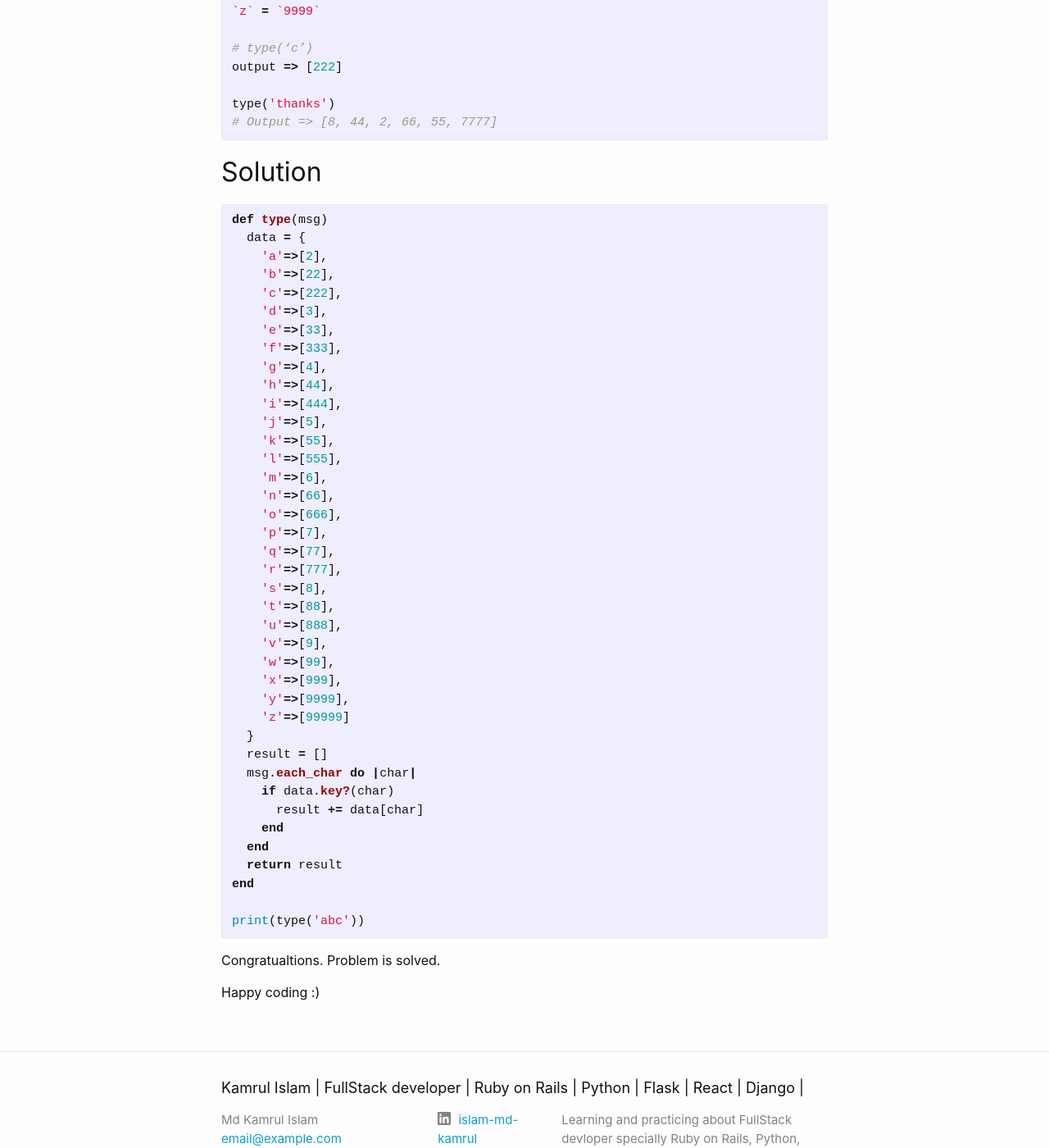
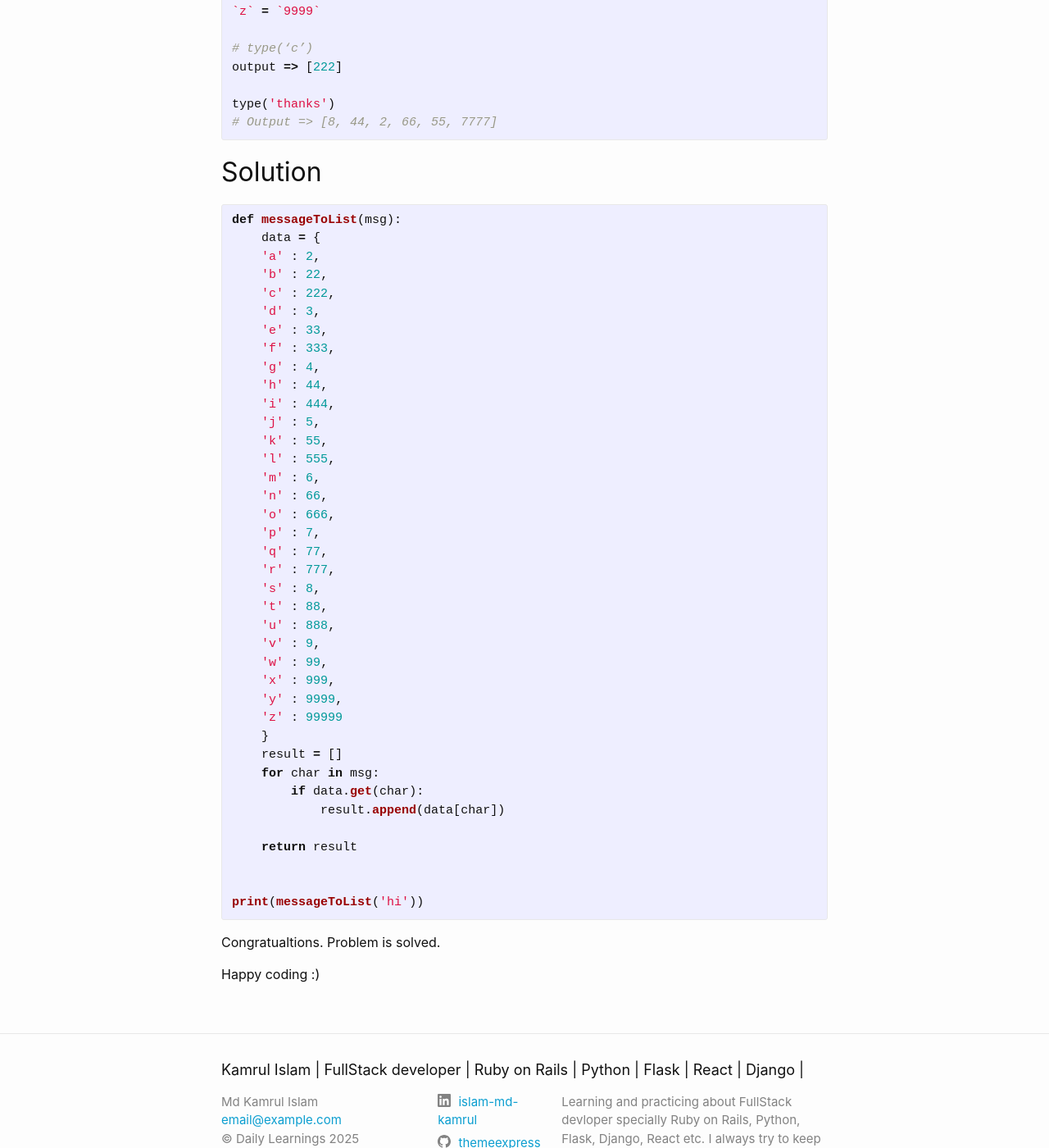
Before and after one commit to themeexpress/themeexpress.github.io, a Jekyll site: the page built from ps_dsa/_posts/2023-06-03-button-phone-keypad-problem-solve.markdown, in a window 1280 px wide and 1400 px high, scrolled down 1105 px. Shown: the whole window at 82% size. Built offline with Jekyll 4.4.1, drawn with Linux system fonts in a browser that asks for light colours.

Commit message:
update code Ruby to Python

```diff
--- a/ps_dsa/_posts/2023-06-03-button-phone-keypad-problem-solve.markdown
+++ b/ps_dsa/_posts/2023-06-03-button-phone-keypad-problem-solve.markdown
@@ -25,47 +25,46 @@
 
 ## Solution
 
-{% highlight Ruby %}
+{% highlight Python %}
 
-def type(msg)
-  data = {
-    'a'=>[2],
-    'b'=>[22],
-    'c'=>[222],
-    'd'=>[3],
-    'e'=>[33],
-    'f'=>[333],
-    'g'=>[4],
-    'h'=>[44],
-    'i'=>[444],
-    'j'=>[5],
-    'k'=>[55],
-    'l'=>[555],
-    'm'=>[6],
-    'n'=>[66],
-    'o'=>[666],
-    'p'=>[7],
-    'q'=>[77],
-    'r'=>[777],
-    's'=>[8],
-    't'=>[88],
-    'u'=>[888],
-    'v'=>[9],
-    'w'=>[99],
-    'x'=>[999],
-    'y'=>[9999],
-    'z'=>[99999]
-  }
-  result = []
-  msg.each_char do |char|
-    if data.key?(char)
-      result += data[char]
-    end
-  end
-  return result
-end
+def messageToList(msg):
+    data = {
+    'a' : 2,
+    'b' : 22,
+    'c' : 222,
+    'd' : 3,
+    'e' : 33,
+    'f' : 333,
+    'g' : 4,
+    'h' : 44,
+    'i' : 444,
+    'j' : 5,
+    'k' : 55,
+    'l' : 555,
+    'm' : 6,
+    'n' : 66,
+    'o' : 666,
+    'p' : 7,
+    'q' : 77,
+    'r' : 777,
+    's' : 8,
+    't' : 88,
+    'u' : 888,
+    'v' : 9,
+    'w' : 99,
+    'x' : 999,
+    'y' : 9999,
+    'z' : 99999
+    }
+    result = []
+    for char in msg:
+        if data.get(char):
+            result.append(data[char])
 
-print(type('abc'))
+    return result
+
+
+print(messageToList('hi'))
 
 {% endhighlight %}
 
```
